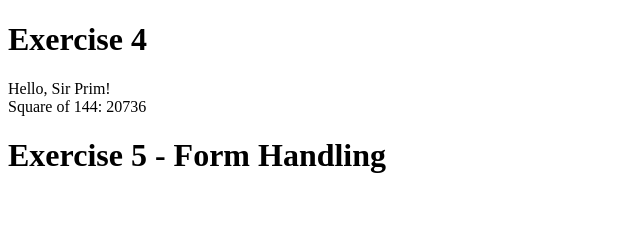
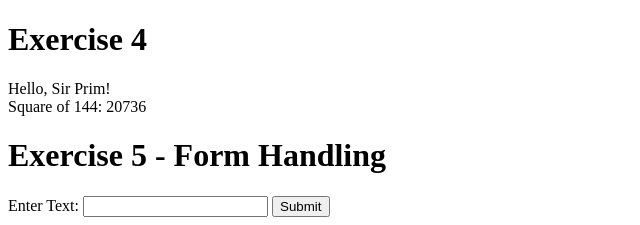
Before and after one commit to Sayke26/231875102-Lopez, a PHP site: page / in a window 1280 px wide. Shown: the part 2356-2581 px from the top of the page, without its empty margins (0-640 px from the left). Before the commit the page ends 2529 px from the top, so only its background shows below. Run offline with PHP 8.4, Linux system fonts and the light colour scheme.

Commit message:
Finished my PHP Activity

```diff
--- a/PHP Activities/index.php
+++ b/PHP Activities/index.php
@@ -79,18 +79,24 @@ echo "Square of 144: " . square(144) . "<br>";
 ?>
 
 
-<?php  // EXERCISE 5
-echo "<h1>Exercise 5 - Form Handling<br></h1>";
+<h1>Exercise 5 - Form Handling</h1>
 
+    <form method="POST" action="">
+        <label for="userText">Enter Text:</label>
+        <input type="text" id="userText" name="userText" required>
+        <button type="submit">Submit</button>
+    </form>
+
+    <?php
     // Function to display submitted text
     function displaySubmittedText($text) {
-    return "You submitted the following text: " . $text;
+        return "You submitted the following text: " . htmlspecialchars($text);
     }
 
     // Check if the form is submitted and display the text
     if ($_SERVER["REQUEST_METHOD"] == "POST") {
         $userText = $_POST['userText'];  // Retrieve the text input
-    echo displaySubmittedText($userText);
+        echo "<p>" . displaySubmittedText($userText) . "</p>";
     }
     ?>
 
```
Lines whose indentation alone changed are shown as unchanged.
